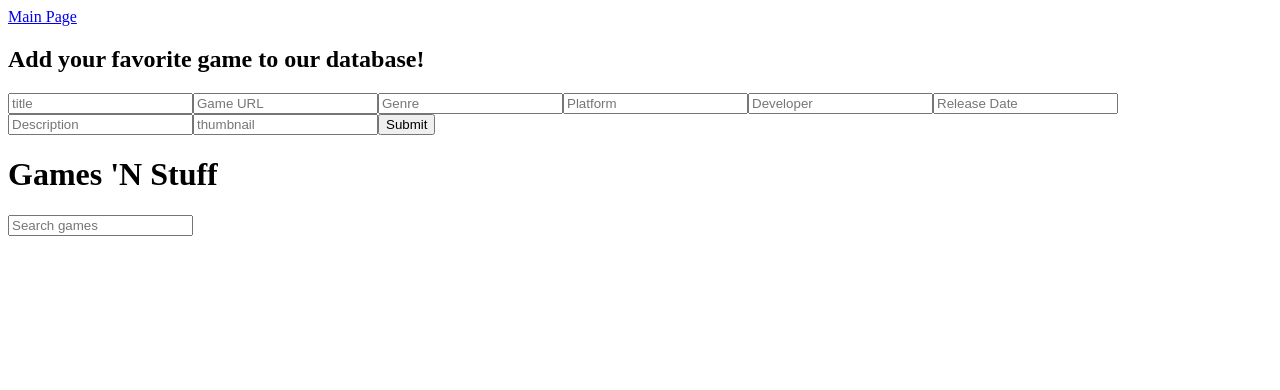
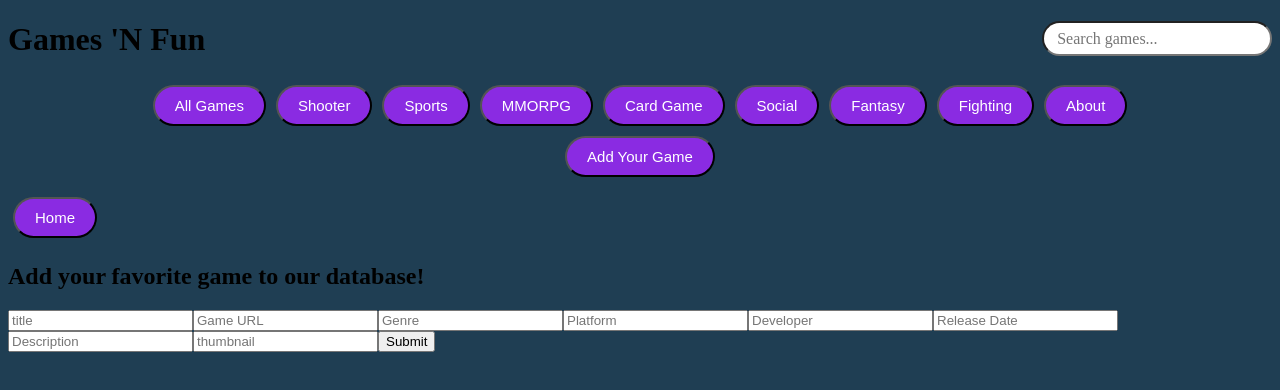
Before and after one commit to andesjoshua/video-game-website, a React (Create React App) app: page /new in a window 1280 px wide. Shown: the top 390 px of the page. Built offline with nearby package versions, Linux system fonts and the light colour scheme; data requests are answered from the project's data file.

Commit message:
Fixed routing and added css

```diff
--- a/package.json
+++ b/package.json
@@ -12,6 +12,7 @@
     "react-scripts": "4.0.3",
     "semantic-ui-css": "^2.4.1",
     "semantic-ui-react": "^2.0.4",
+    "styled-components": "^5.3.3",
     "web-vitals": "^1.1.2"
   },
   "scripts": {
--- /dev/null
+++ b/src/About.js
@@ -0,0 +1,13 @@
+import React from 'react'
+
+function About() {
+    return (
+        <div>
+            <h1>Welcome To The Best Free Gaming Site</h1>
+            <p>We have over 500 games that you could choose to play and they are ALL FREE. You can click on any of the genre's button to filter your list according to your desire. </p>
+            <p>Also we allow our users to add more games on our site. To add new games click on the button "Add Your Game" and fill out form. We ask that you fill out all the information in form so we can continue to provide the users with most accrute information with your help. After your finished with form simply click the submit button and you'll your game added in the Home page.</p>
+        </div>
+    )
+}
+
+export default About
--- a/src/AddGameForm.js
+++ b/src/AddGameForm.js
@@ -1,6 +1,7 @@
 import { useState } from "react"
 import { NavLink } from "react-router-dom"
 import { useHistory } from "react-router-dom"
+import styled from "styled-components"
 
 const AddGameForm = ({addGame}) => {
 
@@ -19,7 +20,7 @@ const AddGameForm = ({addGame}) => {
 
     const handleSubmit = (event) => {
        event.preventDefault()
-       history.push('/games')
+       history.push('/')
 
        const newGame = {
             title: formData.title,
@@ -49,8 +50,8 @@ const AddGameForm = ({addGame}) => {
     }
 
     return (
-        <div>
-            <NavLink to='/games'>Main Page</NavLink>
+        <FormContainer>
+            <button><NavLink to='/'>Home</NavLink></button>
             <h2>Add your favorite game to our database!</h2>
             <form onSubmit={handleSubmit}>
                 <input name='title' placeholder='title' value={formData.title} onChange={handleChange}/>
@@ -65,8 +66,30 @@ const AddGameForm = ({addGame}) => {
 
                 <input type='submit' onSubmit={handleSubmit}/>
             </form>
-        </div>
+        </FormContainer>
     )
 }
 
 export default AddGameForm
+
+const FormContainer = styled.div `
+
+    button {
+       color: white;
+        padding: 10px 20px;
+        background-color: blueviolet;
+        border-radius: 50px;
+        margin: 5px;
+        display: inline-block;
+        cursor: pointer;
+        font-size: 15px;
+        :hover{
+            z-index: 1;
+            transform: scale(1.25);
+        }
+            a{
+            text-decoration: none;
+            color: white
+        }
+    }
+`
--- a/src/App.css
+++ b/src/App.css
@@ -1,5 +1,9 @@
+body {
+  background-color: #1f3e53;
+}
+
 .cardStyle {
-  font-size: small;
+  font-size: 14px;
   text-align: center;
   display: flex;
   flex-wrap: wrap;
--- a/src/App.js
+++ b/src/App.js
@@ -4,16 +4,17 @@ import AddGameForm from './AddGameForm';
 import NavBar from './NavBar'
 import {useEffect, useState} from 'react';
 import {Route, Switch} from 'react-router-dom'
-import {useHistory} from 'react-router-dom'
+import About from './About';
+
 
 // hello
 
 function App() {
 const [gameData, setGameData] = useState([])
 const [filterSearch, setFilterSearch] = useState(gameData)
-const hisotry = useHistory();
 
-const API = 'http://localhost:3000/games'
+
+const API = 'http://localhost:3001/games'
 
 useEffect(() => {
   fetch(API)
@@ -40,17 +41,21 @@ const handleSearch = (e) => {
     <div className="App" >
       {/* <Switch> */}
 
-        <Route exact path='/games/nav'>
+      <Header handleSearch={handleSearch} />
+
+        {/* <Route exact path='/nav'> */}
         <NavBar gameData={gameData} setGameData={setGameData}/>
+        {/* </Route> */}
+        <Route exact path='/about'>
+          <About />
+        </Route>
+        <Route exact path='/new'>
+            <AddGameForm addGame={addGame}/>
         </Route>
 
-          <Route exact path='/new'>
-            <AddGameForm addGame={addGame}/>
-          </Route>
 
-        <Header handleSearch={handleSearch} />
 
-        <Route exact path='/games'>
+        <Route exact path='/'>
           <GameContainer gameData={filterSearch}/>
         </Route>
       {/* </Switch> */}
--- a/src/GameCard.js
+++ b/src/GameCard.js
@@ -1,6 +1,7 @@
 import GameDetails from "./GameDetails"
 import { useState } from "react"
 import {Route} from 'react-router-dom'
+import styled from "styled-components"
 
 const GameCard = ({game}) => {
     const [detailsVisible, setDetailsVisible] = useState(false)
@@ -12,7 +13,7 @@ const GameCard = ({game}) => {
 
     return (
 
-        <div className='game-card'>
+        <CardContainer className='game-card'>
             <div className='game-title'>
             <h3 >{game.title}</h3>
             </div>
@@ -20,10 +21,17 @@ const GameCard = ({game}) => {
             <img onClick={linkToDetails} alt={game.title} src={game.thumbnail}/>
             </div>
 
-        </div>
+        </CardContainer>
 
     )
 }
 
 
 export default GameCard
+
+const CardContainer = styled.div `
+    h3 {
+        /* font-size: 20px; */
+        /* margin-top: auto; */
+    }
+`
--- a/src/GameContainer.js
+++ b/src/GameContainer.js
@@ -1,17 +1,26 @@
 import GameCard from './GameCard'
 import './App.css'
 import { NavLink } from 'react-router-dom'
+import styled from 'styled-components'
 
 
 
 const GameContainer = ({gameData}) => {
     return (
-        <div>
-            <NavLink to='/games/nav'>nav</NavLink>
+        <StyleContainer>
+            {/* <NavLink to='/games/nav'>nav</NavLink> */}
             <h2 style={{textAlign: 'center'}}>Find your free game!</h2>
            <h3 className="cardStyle">{gameData.map(game => <GameCard key={game.id} game={game}/>)}</h3>
-        </div>
+        </StyleContainer>
     )
 }
 
 export default GameContainer
+
+const StyleContainer = styled.div `
+    h2{
+        font-size: 30px;
+        margin-bottom: auto;
+        margin-top: auto;
+    }
+`
--- a/src/Header.js
+++ b/src/Header.js
@@ -1,11 +1,31 @@
-
+import styled from "styled-components"
 const Header = ({handleSearch}) => {
 return (
-    <div>
-        <h1>Games 'N Stuff</h1>
-        <input onChange={handleSearch} type="text" id="search" placeholder="Search games" />
-    </div>
+    <CssHeader>
+        <input onChange={handleSearch} type="text" id="search" placeholder="Search games..." />
+        <h1>Games 'N Fun</h1>
+    </CssHeader>
 )
 }
 
 export default Header
+
+const CssHeader = styled.div `
+
+    input {
+        float: right;
+        background-color: white;
+        border: 2px solid color #222222;
+        padding: 0.4rem 0.8rem;
+        border-radius: 50px;
+        font-size: 1rem;
+        color: black;
+        font-family: inherit;
+        /* margin-bottom: 0px; */
+        position: relative;
+
+    }
+
+
+
+`
--- a/src/NavBar.js
+++ b/src/NavBar.js
@@ -1,6 +1,6 @@
-import { Link } from "react-router-dom";
 import {games} from './db.json'
 import {NavLink} from 'react-router-dom'
+import styled from 'styled-components'
 
 
 
@@ -12,10 +12,7 @@ const NavBar = ({setGameData}) => {
     }
 
     return (
-        <div>
-
-            <NavLink to='/new'>Add Your Own Game! </NavLink>
-            <NavLink to='/games'>Main Page </NavLink>
+        <NavContainer>
 
             <button onClick={() => setGameData(games)} >All Games</button>
             <button onClick={() => handleClick('Shooter')} >Shooter</button>
@@ -25,8 +22,41 @@ const NavBar = ({setGameData}) => {
             <button onClick={() => handleClick('Social')}>Social</button>
             <button onClick={() => handleClick('Fantasy')}>Fantasy</button>
             <button onClick={() => handleClick('Fighting')}>Fighting</button>
-        </div>
+            <button><NavLink to='/about'>About</NavLink></button>
+            <button><NavLink to='/new'>Add Your Game</NavLink></button>
+
+
+        </NavContainer>
     )
 }
 
 export default NavBar
+
+const NavContainer = styled.div `
+    width: 90%;
+    display: flex;
+    flex-wrap: wrap;
+    justify-content: center;
+    align-items: center;
+    margin: 10px auto;
+    button {
+        color: white;
+        padding: 10px 20px;
+        background-color: blueviolet;
+        border-radius: 50px;
+        margin: 5px;
+        display: inline-block;
+        cursor: pointer;
+        font-size: 15px;
+        :hover{
+            z-index: 1;
+            transform: scale(1.25);
+        }
+        a{
+            text-decoration: none;
+            color: white
+        }
+    }
+
+
+`
```
Also changed, not shown: src/db.json, 1 other file (tests, documents, lock files or other folders).
